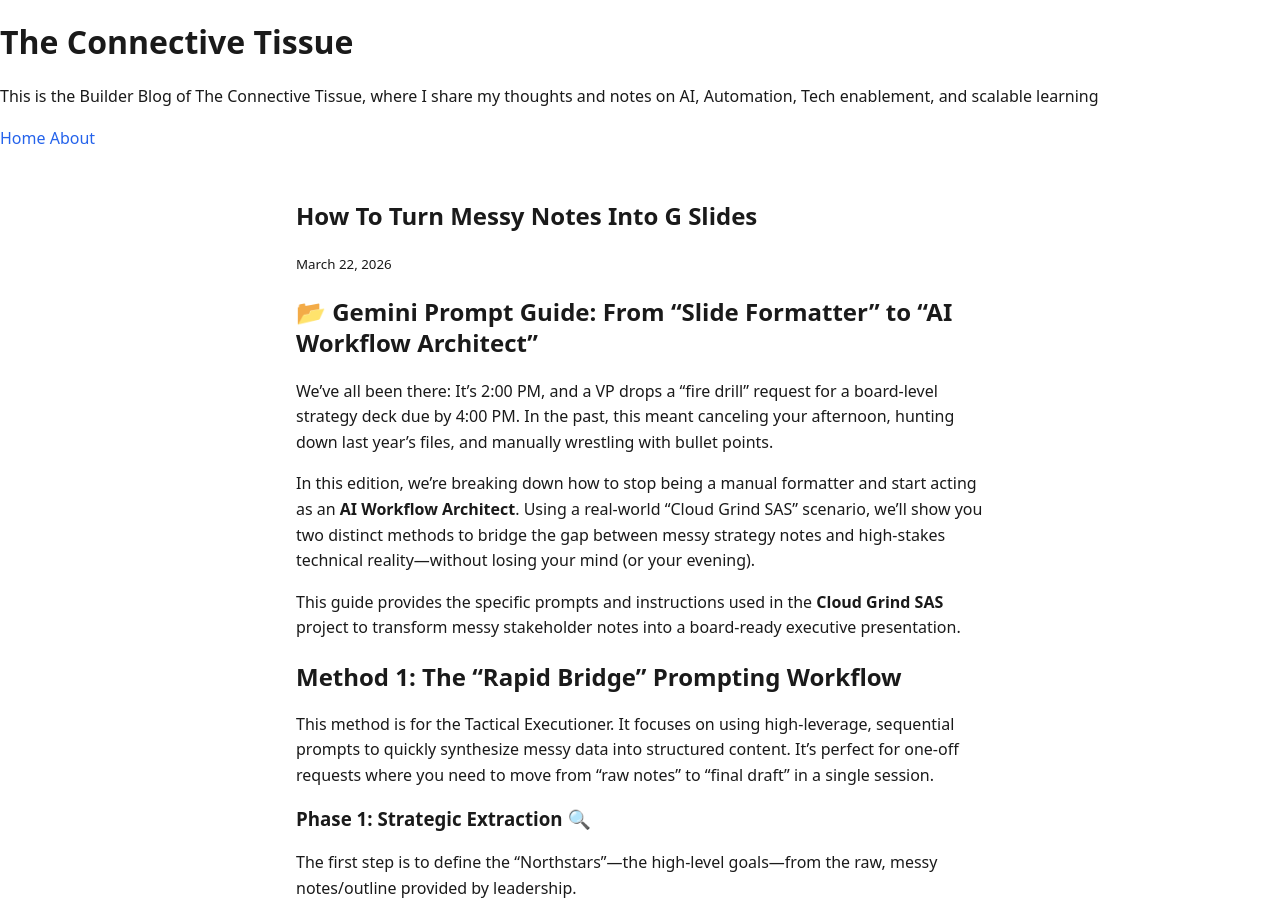
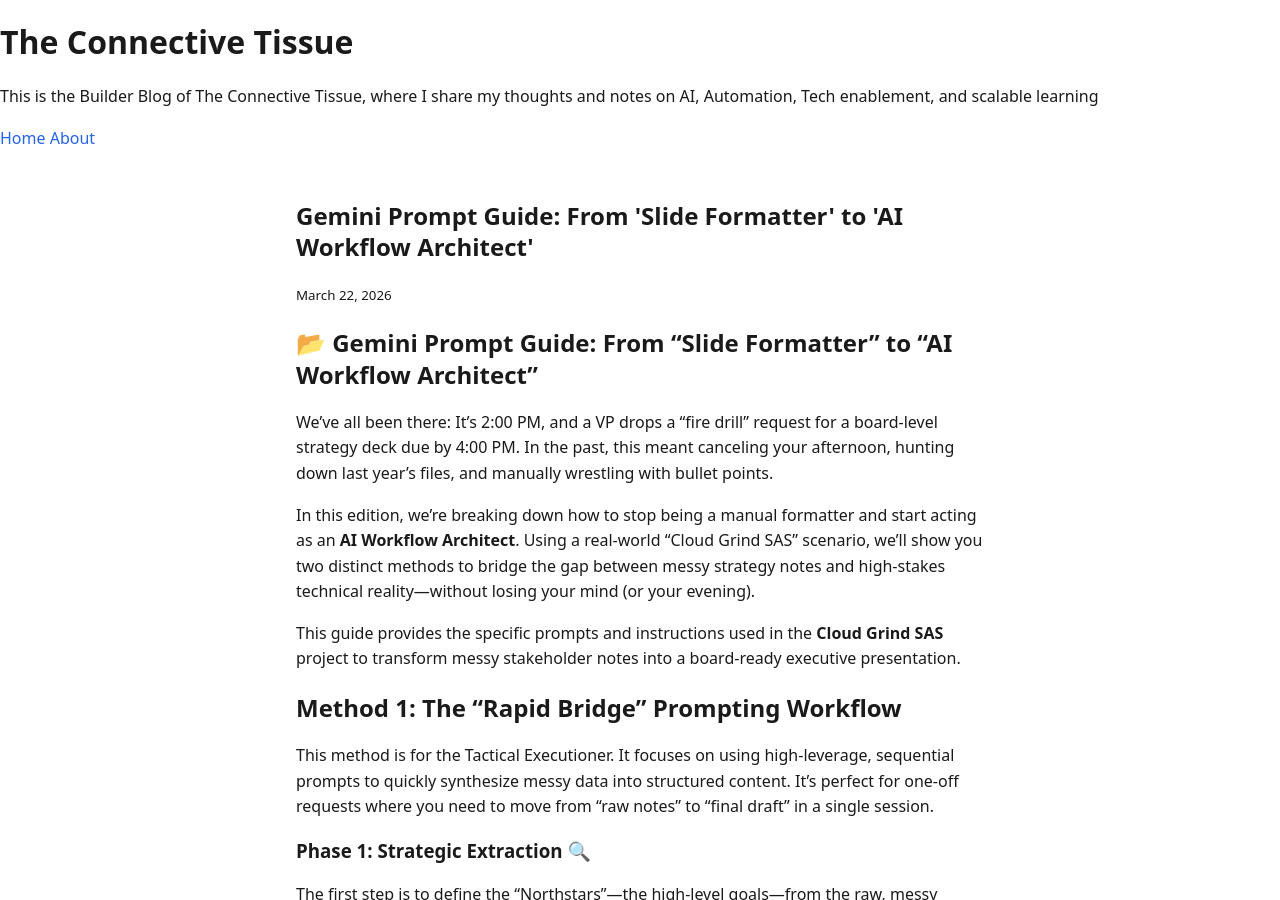
Before and after one commit to monica-rosen/monica-rosen.github.io, a Jekyll site: the page built from docs/_posts/2026-03-22-how-to-turn-messy-notes-into-G-slides.markdown, in a window 1280 px wide and 900 px high. Built offline with Jekyll 4.4.1, drawn with Linux system fonts in a browser that asks for light colours; our own code applies the rules of GitHub Pages for plain Markdown files.

Commit message:
update 03 22 blog

```diff
--- a/docs/_posts/2026-03-22-how-to-turn-messy-notes-into-G-slides.markdown
+++ b/docs/_posts/2026-03-22-how-to-turn-messy-notes-into-G-slides.markdown
@@ -1,3 +1,9 @@
+---
+layout: post
+title: "Gemini Prompt Guide: From 'Slide Formatter' to 'AI Workflow Architect'"
+date: 2026-03-22
+categories: [Gemini, AI Strategy, ROI]
+---
 # 📂 Gemini Prompt Guide: From "Slide Formatter" to "AI Workflow Architect"
 
 We’ve all been there: It’s 2:00 PM, and a VP drops a "fire drill" request for a board-level strategy deck due by 4:00 PM. In the past, this meant canceling your afternoon, hunting down last year’s files, and manually wrestling with bullet points.
```
